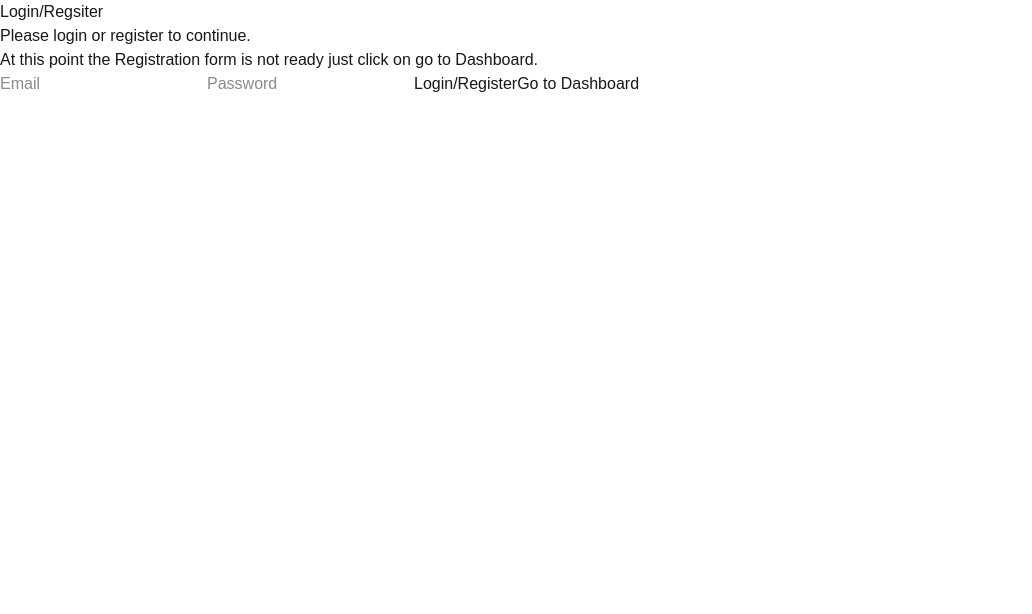
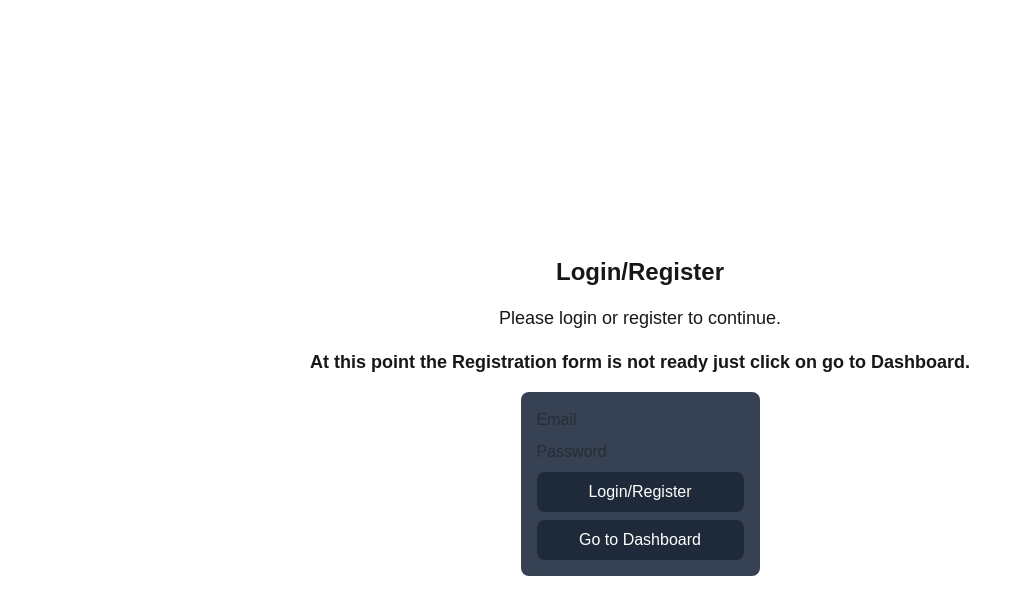
Before and after one commit to DundreDE/vocabulator, a Next.js app: page /auth in a window 1280 px wide. Shown: the top 614 px of the page, without its empty margins (0-1032 px from the left). Built offline with nearby package versions, Linux system fonts and the light colour scheme.

Commit message:
styled the auth page

```diff
--- a/app/auth/page.tsx
+++ b/app/auth/page.tsx
@@ -1,19 +1,23 @@
+import Link from "next/link";
 // import { auth } from "@/app/auth/auth";
 export default function AuthPage() {
       return (
         <main>
         <div>
-            <div>
-                <h1>Login/Regsiter</h1>
-            </div>
-            <div>
-                <p> Please login or register to continue.</p>
-                <p> At this point the Registration form is not ready just click on go to Dashboard.</p>
-                <div>
+            <div className="mt-4 min-h-screen flex flex-col items-center justify-center gap-4">
+                <h1 className="text-2xl font-bold">Login/Register</h1>
+                <p className="text-center text-lg"> Please login or register to continue.</p>
+                <p className="text-center font-bold text-lg"> At this point the Registration form is not ready just click on go to Dashboard.</p>
+                <div className="flex flex-col gap-2 bg-gray-700 p-4 rounded-lg">
                     <input type="text" placeholder="Email" />
                     <input type="password" placeholder="Password" />
-                    <button>Login/Register</button>
-                    <a href="/dashboard">Go to Dashboard</a>
+                    <button className="text-center inline-block rounded-lg bg-gray-800 px-4 py-2 text-white hover:bg-gray-900">Login/Register</button>
+                       <Link
+                        href="/dashboard"
+                        className="text-center inline-block rounded-lg bg-gray-800 px-4 py-2 text-white hover:bg-gray-900">
+                        Go to Dashboard
+                    </Link>
+
                 </div>
             </div>
         </div>
```
Also changed, not shown: 1 other file (tests, documents, lock files or other folders).
